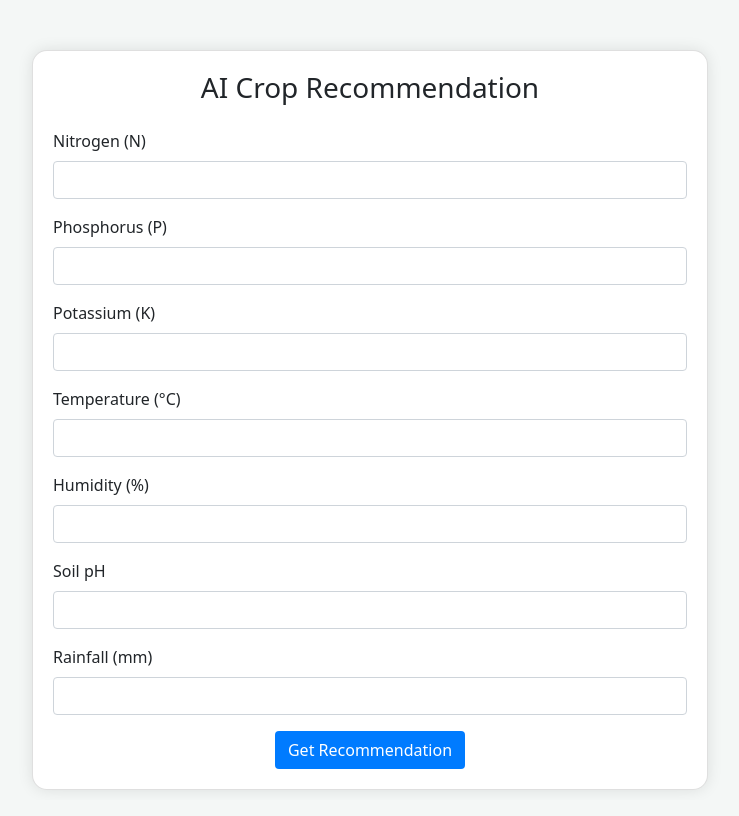
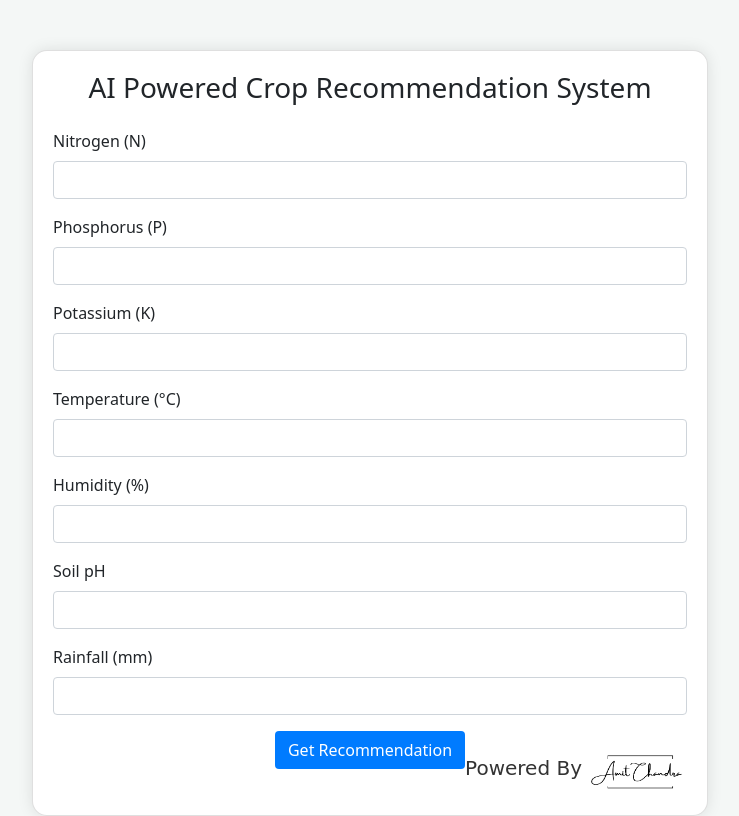
Before and after one commit to Amit-Chandra/AI-Powered-Crop-Recommendation-System, a Flask app: page / in a window 1280 px wide. Shown: the whole page, without its empty margins (270-1009 px from the left). Before the commit the page ends 790 px from the top, so only its background shows below. Run offline with Flask 3, Linux system fonts and the light colour scheme; parts of the project's set-up code (start-up, migrations or seed data) failed here and were passed over.

Commit message:
Enhanced UI

```diff
--- a/templates/index.html
+++ b/templates/index.html
@@ -3,7 +3,7 @@
 <head>
     <meta charset="UTF-8">
     <meta name="viewport" content="width=device-width, initial-scale=1.0">
-    <title>AI Crop Recommendation</title>
+    <title>AI Powered Crop Recommendation System</title>
     <link href="https://cdn.jsdelivr.net/npm/bootstrap@5.1.0/dist/css/bootstrap.min.css" rel="stylesheet">
     <link href="https://cdnjs.cloudflare.com/ajax/libs/font-awesome/5.15.4/css/all.min.css" rel="stylesheet">
     <style>
@@ -31,13 +31,31 @@
         .btn-submit:hover {
             background-color: #0056b3;
         }
+        #signature {
+            display: flex;
+            align-items: center;
+            justify-content: end;
+            margin-top: -20px;
+        }
+
+        .powered-by {
+            font-family: 'Brush Script MT', cursive;
+            font-size: 20px;
+            color: #333;
+            margin-right: 5px;
+        }
+
+        .signature-image {
+            width: 100px;
+            height: auto;
+        }
     </style>
 </head>
 <body>
 
 <div class="container">
     <div class="card">
-        <h3 class="card-title text-center mb-4">AI Crop Recommendation</h3>
+        <h3 class="card-title text-center mb-4">AI Powered Crop Recommendation System</h3>
         <form id="cropForm" method="POST" action="/predict">
 
             <!-- <div class="mb-3">
@@ -108,6 +126,13 @@
             <div class="d-flex justify-content-center">
                 <button type="submit" class="btn btn-submit">Get Recommendation</button>
             </div>
+
+            <div id="signature">
+                <h3 class="powered-by">Powered By</h3>
+                <a href="https://www.linkedin.com/in/connect-amit-chandra/" target="_blank">
+                  <img src="/static/images/signature.png" alt="Amit Chandra" class="signature-image">
+                </a>
+            </div>
         </form>
 
 
@@ -115,7 +140,7 @@
 
         <!-- Loading spinner -->
         <div class="loading">
-            <img src="https://i.gifer.com/YCZH.gif" alt="Loading..." width="100">
+            <img src="/static/images/loading.gif" alt="Loading..." width="100">
         </div>
     </div>
 </div>
```
Also changed, not shown: README.md, crop_recommendation.db, static/images/loading.gif (added), static/images/signature.png (added), 1 other file.
